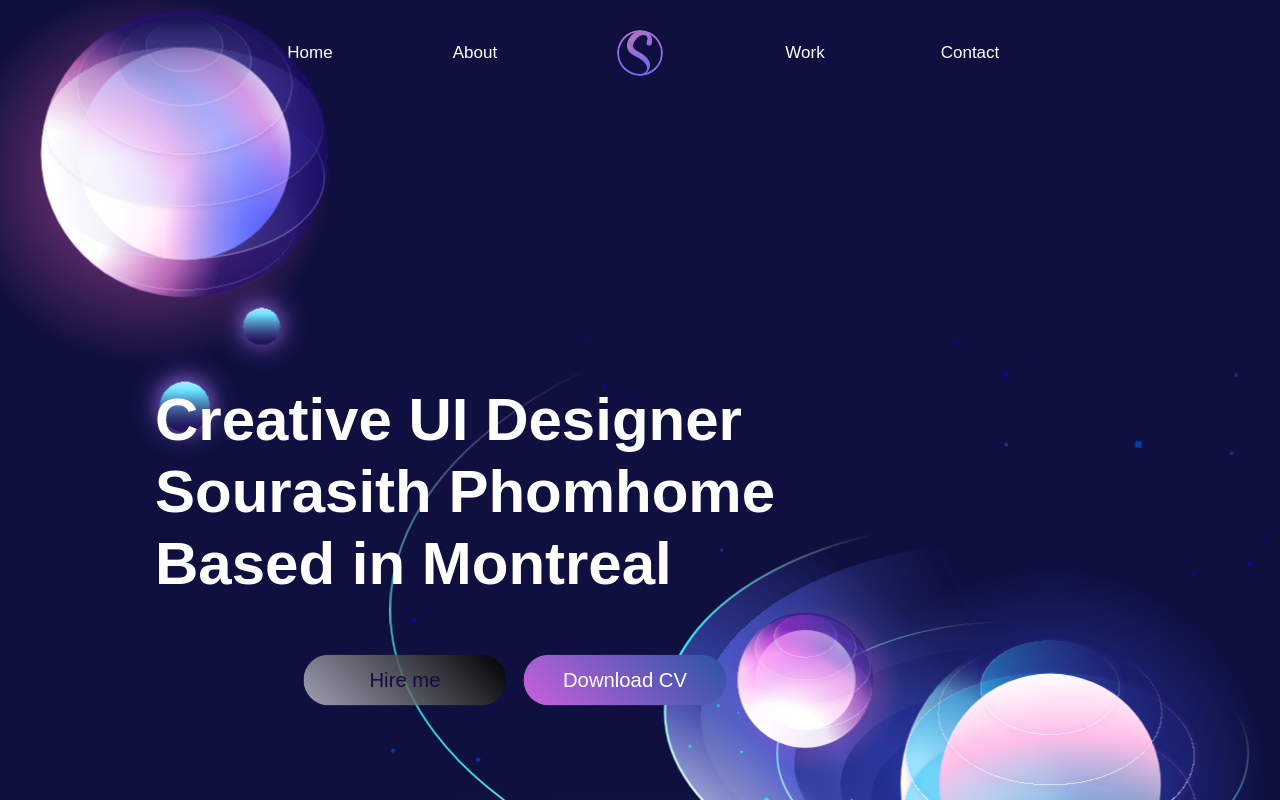
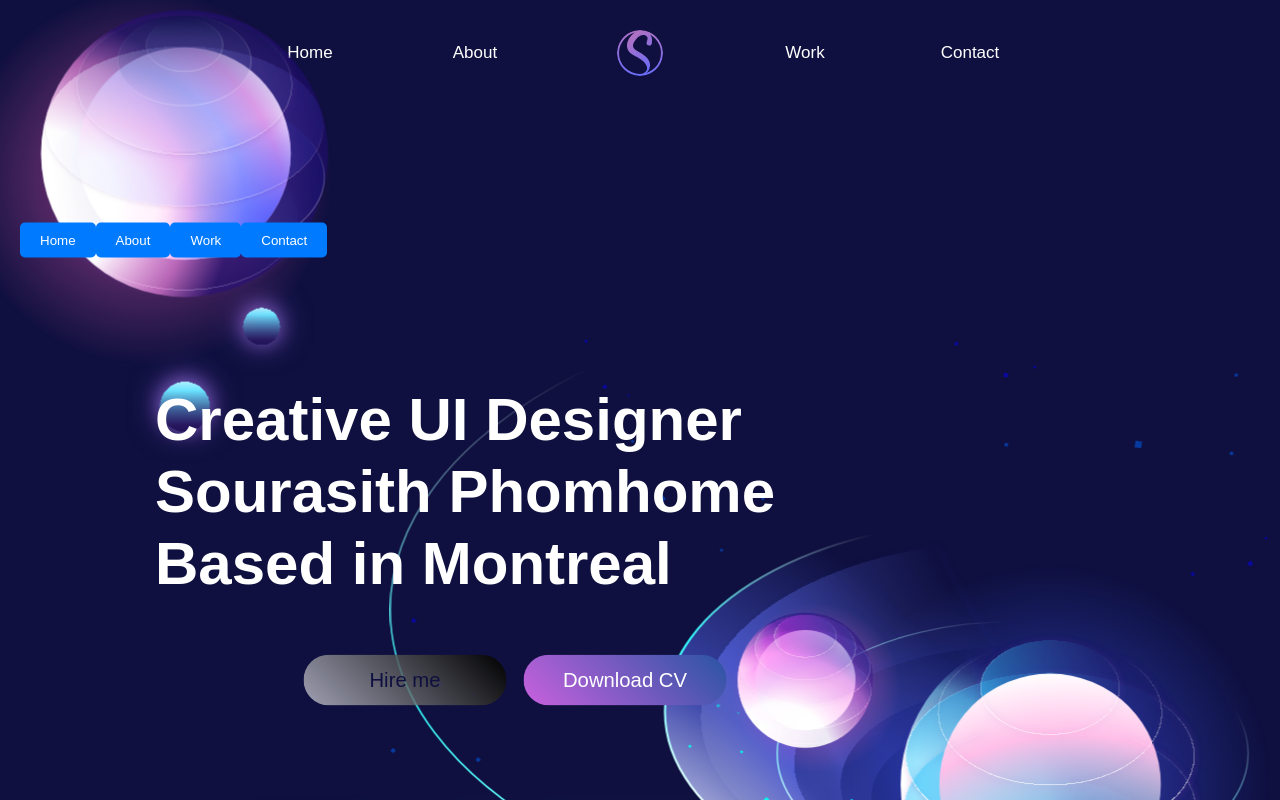
Before and after one commit to FOMazart/Portfolio, a React (Create React App) app: page / in a window 1280 px wide. Shown: the top 800 px of the page. Built offline with nearby package versions, Linux system fonts and the light colour scheme.

Commit message:
return sidebuttons

```diff
--- a/src/App.js
+++ b/src/App.js
@@ -14,7 +14,7 @@ function App() {
   return (
     <div className="App">
       <Header />
-      {/* <SideButtons /> */}
+      <SideButtons />
       <Home />
       <About />
       <Work />
```
